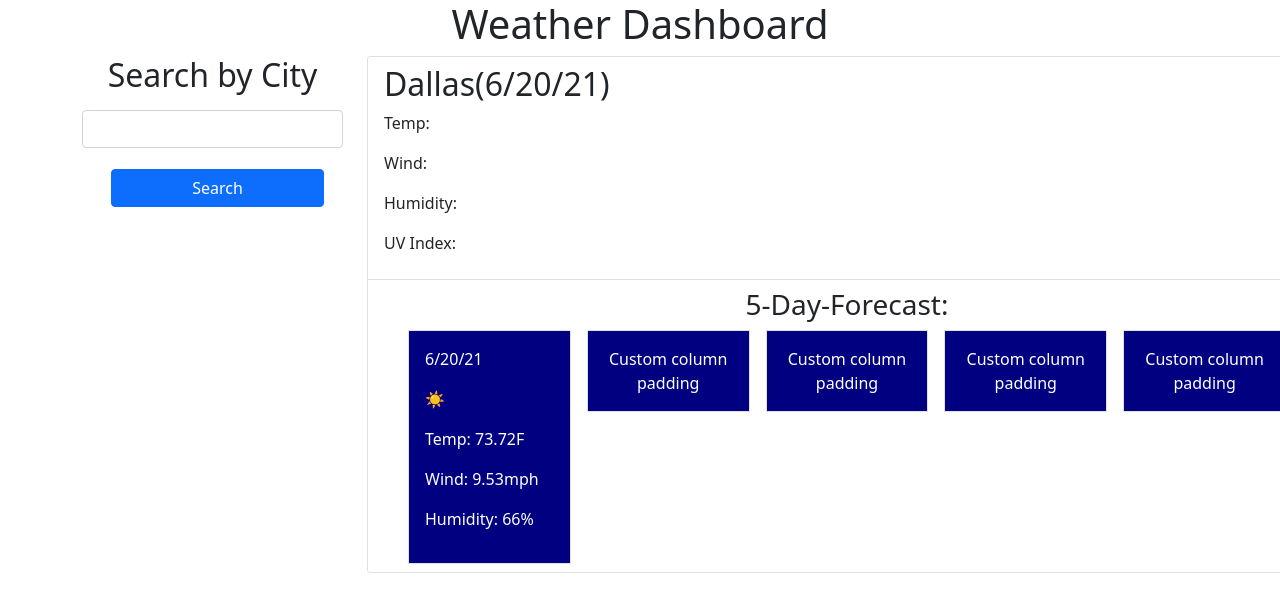
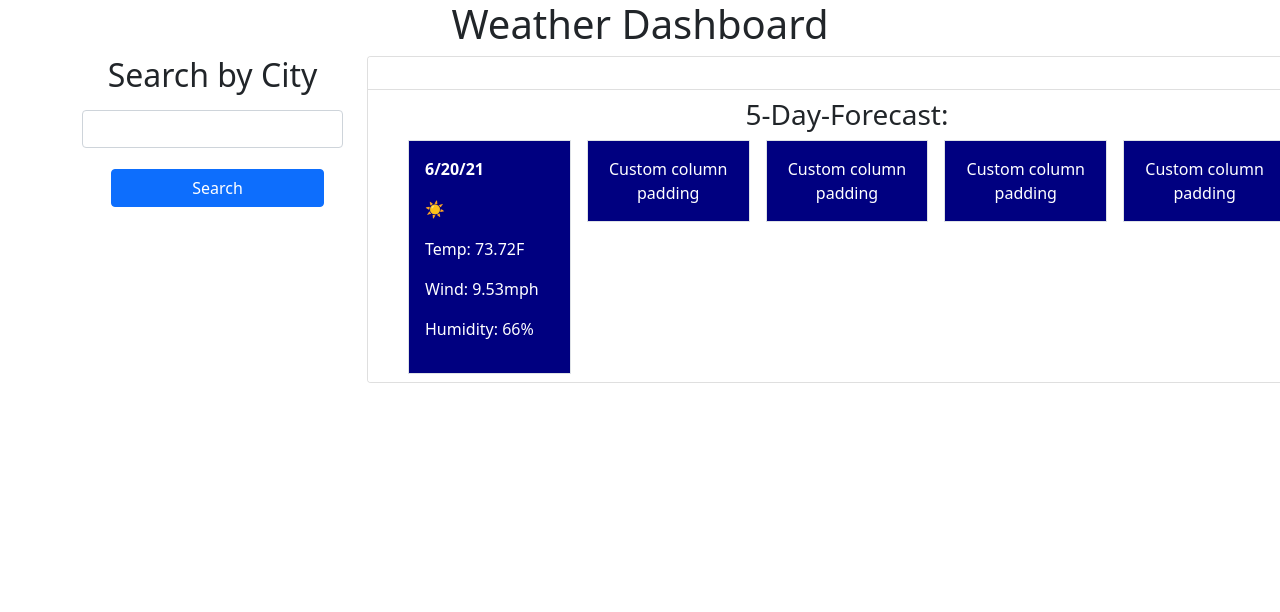
Before and after one commit to JaviD17/weather-dashboard, a plain HTML site: page index.html in a window 1280 px wide. Shown: the top 612 px of the page. Drawn offline with nearby package versions, Linux system fonts and the light colour scheme.

Commit message:
got rid of static html

```diff
--- a/assets/script.js
+++ b/assets/script.js
@@ -28,7 +28,7 @@ var getSearch = function (event) {
 };
 
 var searchApi = function (search) {
-    var apiUrl = "https://api.openweathermap.org/data/2.5/weather?q=" + search + "&current&units=imperial&appid=915ca21aaa90242f48d5abbe9fa3e4f0";
+    var apiUrl = "https://api.openweathermap.org/data/2.5/weather?q=" + search + "&units=imperial&appid=915ca21aaa90242f48d5abbe9fa3e4f0";
 
     fetch(apiUrl)
         .then(function (response) {
@@ -56,7 +56,7 @@ var searchApi = function (search) {
 };
 
 var searchApiUv = function (lat, lon) {
-    var apiUrl = "https://api.openweathermap.org/data/2.5/onecall?lat=" + lat + "&lon=" + lon + "&appid=915ca21aaa90242f48d5abbe9fa3e4f0";
+    var apiUrl = "https://api.openweathermap.org/data/2.5/onecall?lat=" + lat + "&lon=" + lon + "&units=imperial&appid=915ca21aaa90242f48d5abbe9fa3e4f0";
 
 
     fetch(apiUrl)
@@ -106,6 +106,7 @@ var forecastDisplay = function (data) {
 };
 
 var forecastUvIndex = function(uv) {
+    // had to call uv with a different api
     forecastWeatherUv.innerHTML = "UV Index: " + uv;
 }
 
--- a/assets/style.css
+++ b/assets/style.css
@@ -27,7 +27,7 @@
     color: white;
 }
 
-.forecast-title {
+#forecast-title {
     font-weight: bold;
 }
 
--- a/index.html
+++ b/index.html
@@ -52,11 +52,11 @@
                     <div class="card weather-main-card" style="width: 60rem;" id="weather-card-container">
                         <ul class="list-group list-group-flush">
                             <li class="list-group-item" id="weather-card-li">
-                                <h2 class="weather weather-card-items" id="weather-title">Dallas(6/20/21)</h2>
-                                <p class="weather weather-card-items" id="weather-temp">Temp:</p>
-                                <p class="weather weather-card-items" id="weather-wind">Wind:</p>
-                                <p class="weather weather-card-items" id="weather-humidity">Humidity:</p>
-                                <p class="weather weather-card-items" id="weather-uv">UV Index:</p>
+                                <h2 class="weather weather-card-items" id="weather-title"></h2>
+                                <p class="weather weather-card-items" id="weather-temp"></p>
+                                <p class="weather weather-card-items" id="weather-wind"></p>
+                                <p class="weather weather-card-items" id="weather-humidity"></p>
+                                <p class="weather weather-card-items" id="weather-uv"></p>
                             </li>
                             <li class="list-group-item">
                                 <h3>5-Day-Forecast:</h3>
```
